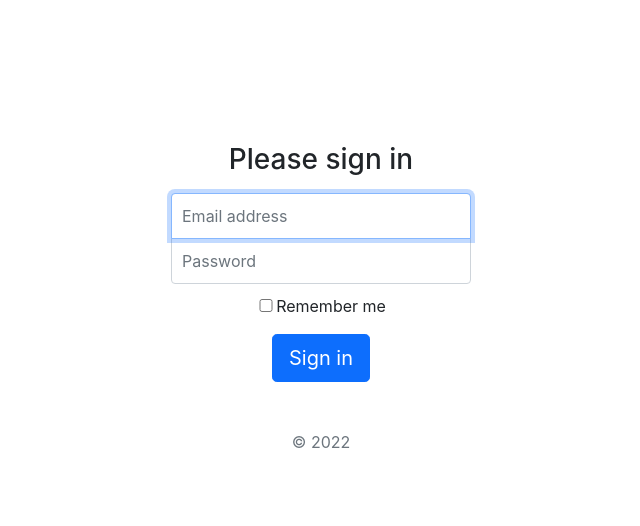
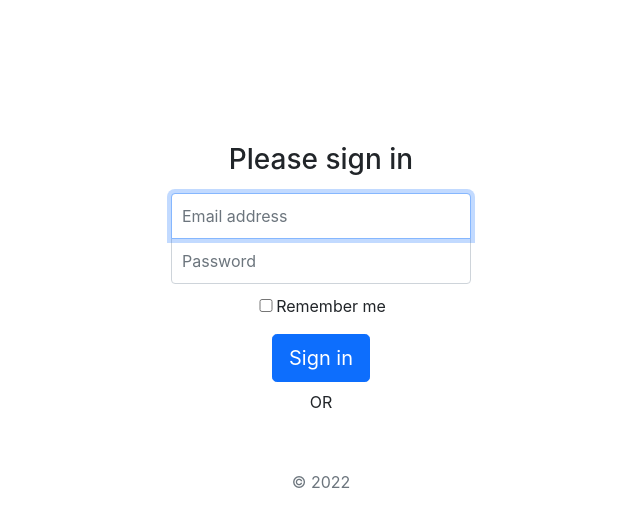
Before and after one commit to aolwyn/Friendzr, a React (Create React App) app in the folder frontend/: page / in a window 1280 px wide. Shown: the top 526 px of the page, without its empty margins (319-959 px from the left). Built offline with nearby package versions, Linux system fonts and the light colour scheme.

Commit message:
Google sign-in button

```diff
--- a/frontend/public/index.html
+++ b/frontend/public/index.html
@@ -1,25 +1,27 @@
 <!DOCTYPE html>
 <html lang="en">
   <head>
+
+    <title>React App</title> <!-- TODO: Change to actual app name. -->
     <meta charset="utf-8" />
-    <!-- TODO: Change to our own favicon. -->
-    <link rel="icon" href="%PUBLIC_URL%/favicon.ico" />
+    <link rel="icon" href="%PUBLIC_URL%/favicon.ico" /> <!-- TODO: Change to our own favicon. -->
     <meta name="viewport" content="width=device-width, initial-scale=1" />
     <meta name="theme-color" content="#000000" />
+    <link rel="apple-touch-icon" href="%PUBLIC_URL%/logo192.png" /> <!-- TODO: Change this icon as well. -->
+
     <!-- TODO: Change description to something sensible. -->
     <meta
       name="description"
       content="Web site created using create-react-app"
     />
-    <!-- TODO: Change this icon as well. -->
-    <link rel="apple-touch-icon" href="%PUBLIC_URL%/logo192.png" />
+
     <!--
       manifest.json provides metadata used when your web app is installed on a
       user's mobile device or desktop. See https://developers.google.com/web/fundamentals/web-app-manifest/
     -->
-    <!-- TODO: Will need to change the manifest because it references icons and stuff. -->
-    <link rel="manifest" href="%PUBLIC_URL%/manifest.json" />
-    <!--
+    <link rel="manifest" href="%PUBLIC_URL%/manifest.json" /> <!-- TODO: Will need to change because it references icons and stuff. -->
+
+    <!-- NOTE:
       Notice the use of %PUBLIC_URL% in the tags above.
       It will be replaced with the URL of the `public` folder during the build.
       Only files inside the `public` folder can be referenced from the HTML.
@@ -28,11 +30,19 @@
       work correctly both with client-side routing and a non-root public URL.
       Learn how to configure a non-root public URL by running `npm run build`.
     -->
-    <title>React App</title>
+
+    <!-- TODO: Consider adding Apple authentication via Firebae?
+      Tried to add using regular OAuth2 flow and encountered roadblocks because
+      it seems that the Apple developer program costs money and is a yearl subscription
+      of ~120 dollars.
+    -->
+
+    <!-- TODO(Noah): Is this secure? -->
+    <!-- Google OAuth2 metadata-->
+    <meta name="google-signin-client_id" content="73353788099-u3un47nif4m2b7n8vna8odtkp74cjnc9.apps.googleusercontent.com">
 
     <!-- Bootstrap -->
     <link href="https://cdn.jsdelivr.net/npm/bootstrap@5.1.3/dist/css/bootstrap.min.css" rel="stylesheet" integrity="sha384-1BmE4kWBq78iYhFldvKuhfTAU6auU8tT94WrHftjDbrCEXSU1oBoqyl2QvZ6jIW3" crossorigin="anonymous">
-
 
   </head>
   <body>
@@ -49,5 +59,7 @@
       To create a production bundle, use `npm run build` or `yarn build`.
     -->
     <script src="https://cdn.jsdelivr.net/npm/bootstrap@5.1.3/dist/js/bootstrap.bundle.min.js" integrity="sha384-ka7Sk0Gln4gmtz2MlQnikT1wXgYsOg+OMhuP+IlRH9sENBO0LRn5q+8nbTov4+1p" crossorigin="anonymous"></script>
+    <script src="https://apis.google.com/js/platform.js" async defer></script>
+    <script type="text/javascript" src="https://appleid.cdn-apple.com/appleauth/static/jsapi/appleid/1/en_US/appleid.auth.js"></script>
   </body>
 </html>
--- a/frontend/src/App.js
+++ b/frontend/src/App.js
@@ -89,6 +89,10 @@ function LoginForm() {
         onClick={(e) => LoginButtonOnClick(e, email, password)}>
           Sign in
       </button>
+      <span style={{margin:"1vh"}}>OR</span>
+      {/* TODO(Noah): Make the Google sign-in form accessible.
+        Also make the font on the button larger. */}
+      <div className="g-signin2" data-longtitle="true" />
       <p className="mt-5 mb-3 text-muted">&copy; 2022</p>
     </form>
 
--- a/frontend/src/signin.css
+++ b/frontend/src/signin.css
@@ -3,6 +3,10 @@
   max-width: 330px;
   padding: 15px;
   margin: 0 auto;
+  display: flex;
+  flex-direction: column;
+  justify-content: center;
+  align-items: center;
 }
 .form-signin .checkbox {
   font-weight: 400;
```
